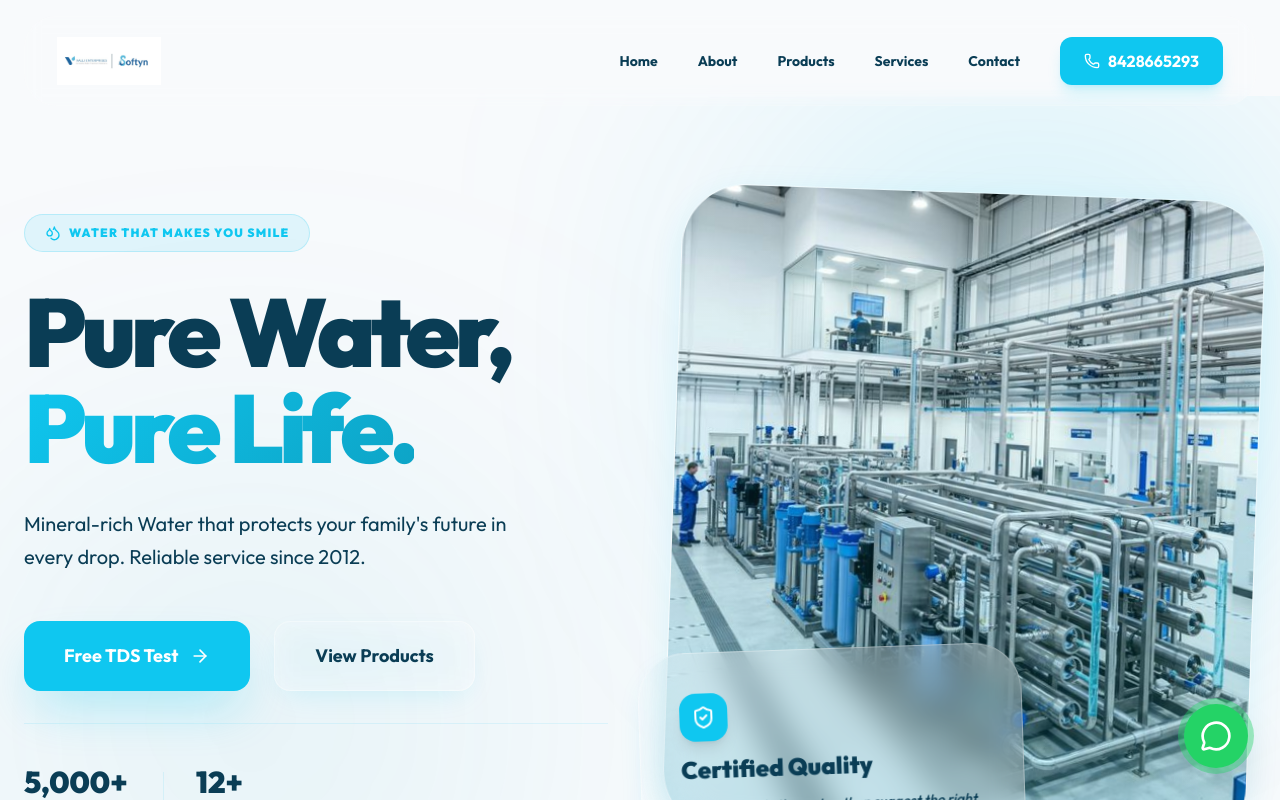
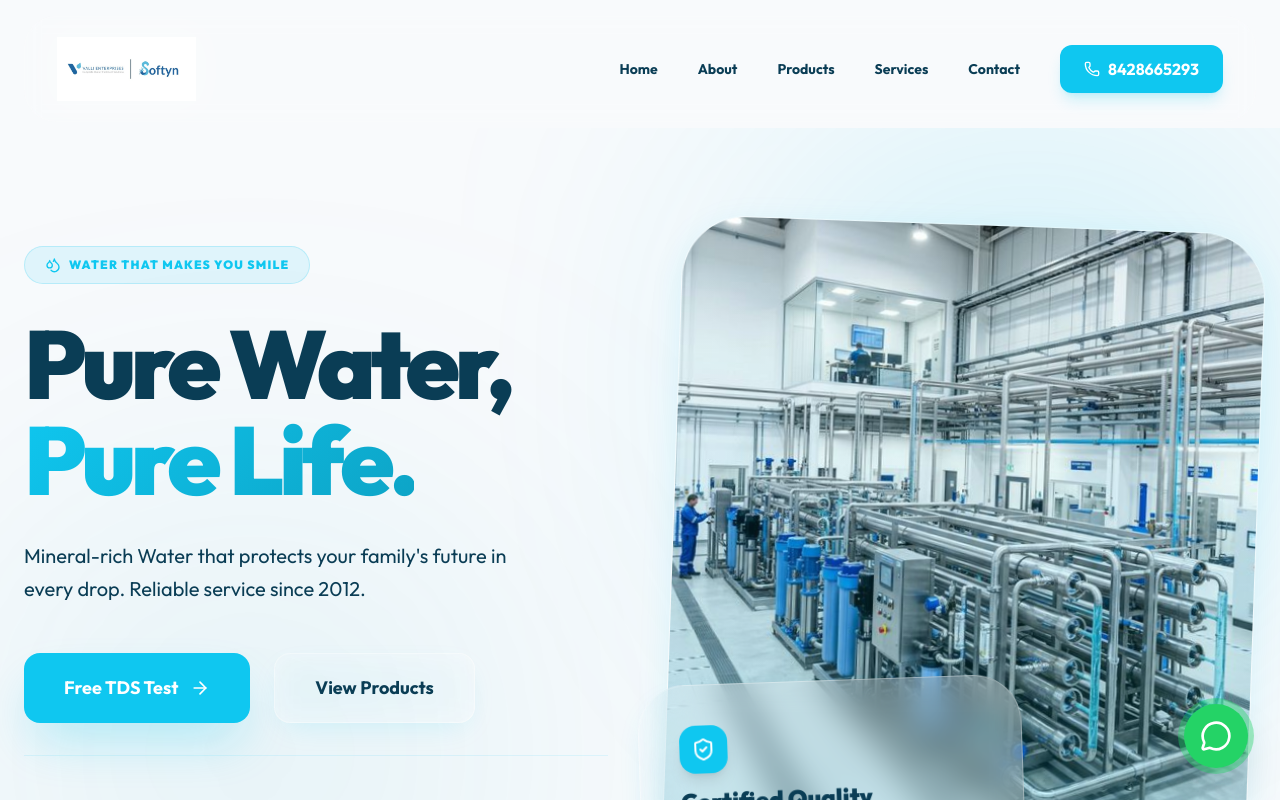
Before and after one commit to VaigundaRaJa345/ValliEnterprises, a Next.js app: page / in a window 1280 px wide. Shown: the top 800 px of the page. Built offline with nearby package versions, Linux system fonts and the light colour scheme.

Commit message:
Updated Favicon-2

```diff
--- a/src/app/layout.tsx
+++ b/src/app/layout.tsx
@@ -28,7 +28,7 @@ export default function RootLayout({
     <html lang="en" className="scroll-smooth">
       <body className={`${outfit.variable} antialiased selection:bg-primary/30 selection:text-primary min-h-screen flex flex-col`}>
         <Header />
-        <main className="flex-grow pt-24 page-transition">
+        <main className="flex-grow pt-32 page-transition">
           {children}
         </main>
         <Footer />
--- a/src/components/Footer.tsx
+++ b/src/components/Footer.tsx
@@ -19,7 +19,7 @@ export default function Footer() {
       <div className="container mx-auto px-6 grid grid-cols-1 md:grid-cols-2 lg:grid-cols-4 gap-16">
         <div className="space-y-8 col-span-1 lg:col-span-1">
           <Link href="/" className="flex items-center group">
-            <div className="relative h-14 w-56 group-hover:scale-105 transition-transform duration-300">
+            <div className="relative h-20 w-64 md:w-80 group-hover:scale-105 transition-transform duration-300 drop-shadow-[0_0_20px_rgba(30,144,255,0.1)]">
               <Image
                 src="/header-logo.png"
                 alt="Valli Enterprises"
--- a/src/components/Header.tsx
+++ b/src/components/Header.tsx
@@ -35,7 +35,7 @@ export default function Header() {
       >
         <div className="flex items-center justify-between">
           <Link href="/" className="flex items-center group">
-            <div className="relative h-12 w-48 group-hover:scale-105 transition-transform duration-300">
+            <div className="relative h-12 w-44 md:h-16 md:w-64 group-hover:scale-105 transition-transform duration-300 drop-shadow-[0_0_15px_rgba(255,255,255,0.3)]">
               <Image
                 src="/header-logo.png"
                 alt="Valli Enterprises"
```
